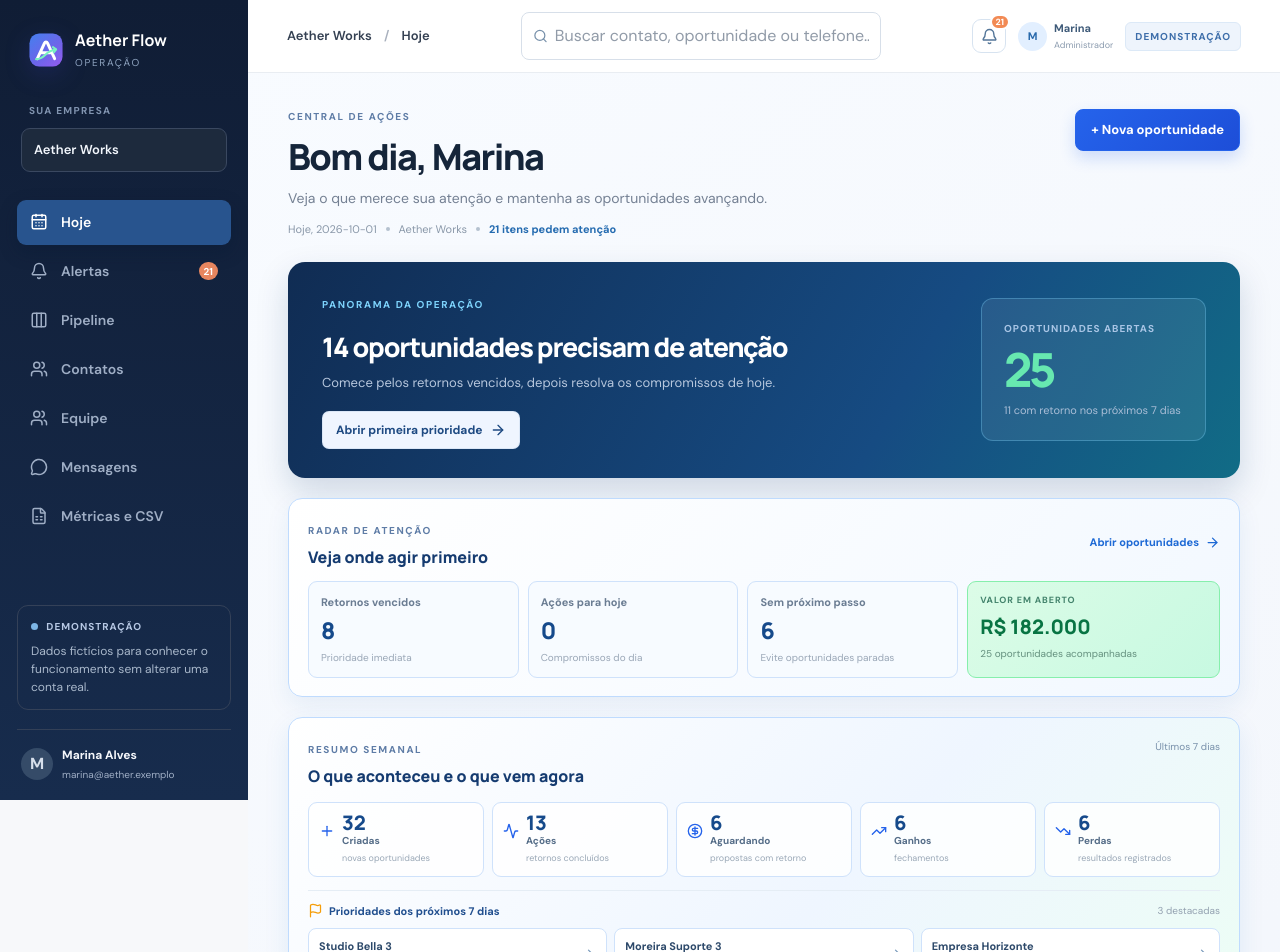
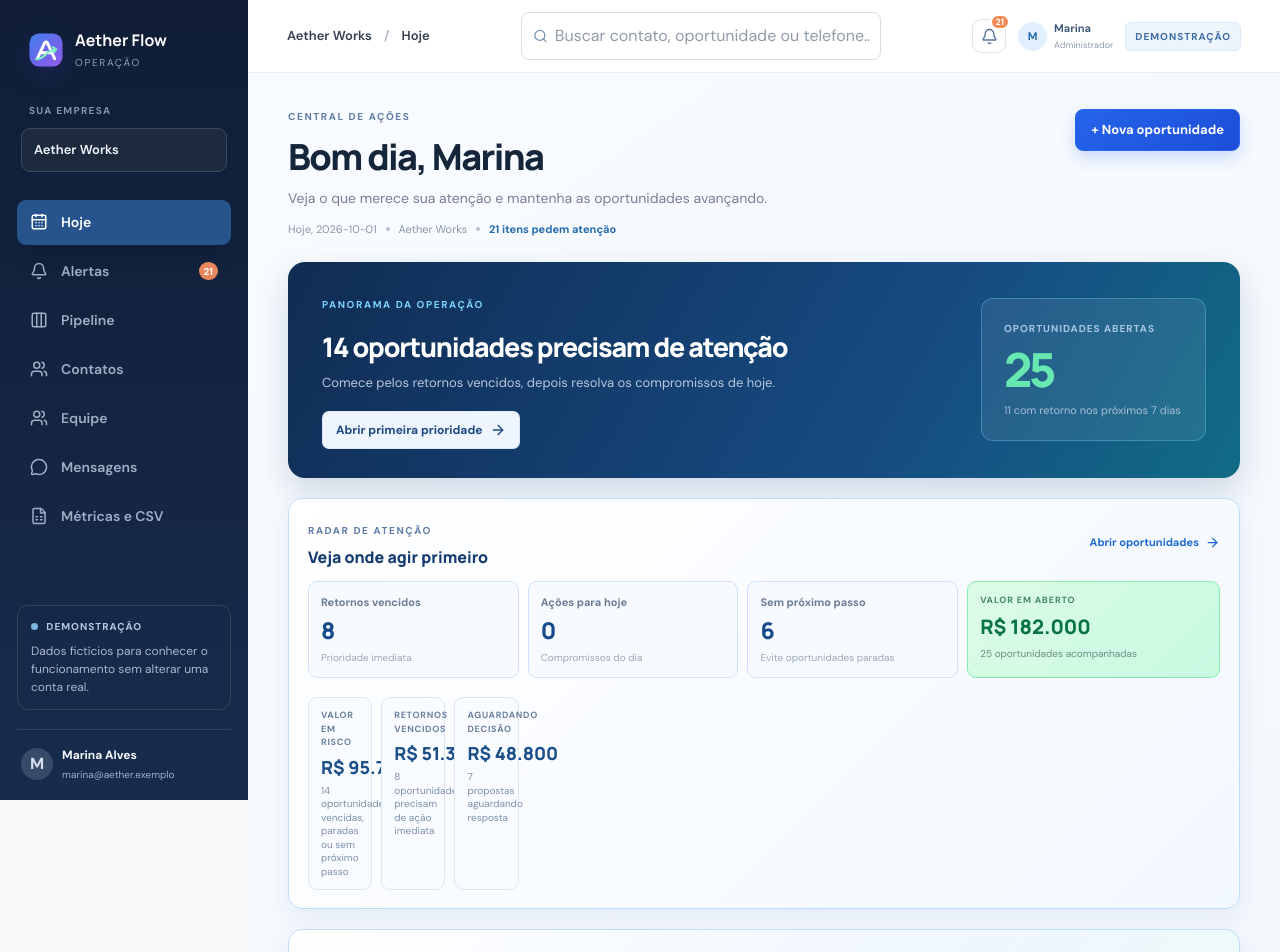
Before and after one commit to murilosuporte5-rgb/aether-flow, a Next.js app: page /demo in a window 1280 px wide. Shown: the top 952 px of the page. Built offline with nearby package versions, Linux system fonts and the light colour scheme.

Commit message:
Exibir risco comercial e corrigir âncoras da landing
Validações: npm run check, npm test (26), npm run build e Core acceptance 37069290986.

```diff
--- a/app/dashboard.tsx
+++ b/app/dashboard.tsx
@@ -69,6 +69,10 @@ export default function Dashboard({
     future = active.filter(
       (r) => r.next_action_at && dateKey(r.next_action_at) > today,
     );
+  const moneyFor = (items: Row[]) => items.reduce((sum, row) => sum + (row.estimated_value || 0), 0);
+  const stale = active.filter((r) => (daysSinceInteraction(r.last_interaction_at) ?? -1) >= STALE_THRESHOLDS.stale);
+  const riskRows = Array.from(new Set([...overdue, ...missing, ...stale]));
+  const proposalRows = active.filter((r) => /propost/i.test(r.stage_name) || r.next_action_type === "Aguardar cliente");
   const urgent = active
     .filter(
       (r) =>
@@ -133,7 +137,12 @@ export default function Dashboard({
           <button onClick={() => viewList("overdue")}><span>Retornos vencidos</span><strong>{overdue.length}</strong><small>Prioridade imediata</small></button>
           <button onClick={() => viewList("today")}><span>Ações para hoje</span><strong>{due.length}</strong><small>Compromissos do dia</small></button>
           <button onClick={() => viewList("none")}><span>Sem próximo passo</span><strong>{missing.length}</strong><small>Evite oportunidades paradas</small></button>
-          <div className="radar-cash"><span>VALOR EM ABERTO</span><strong>{money(active.reduce((sum, row) => sum + (row.estimated_value || 0), 0))}</strong><small>{active.length} oportunidades acompanhadas</small></div>
+          <div className="radar-cash"><span>VALOR EM ABERTO</span><strong>{money(moneyFor(active))}</strong><small>{active.length} oportunidades acompanhadas</small></div>
+        <div className="risk-strip" aria-label="Valores que pedem atenção">
+          <div><span>VALOR EM RISCO</span><strong>{money(moneyFor(riskRows))}</strong><small>{riskRows.length} oportunidades vencidas, paradas ou sem próximo passo</small></div>
+          <div><span>RETORNOS VENCIDOS</span><strong>{money(moneyFor(overdue))}</strong><small>{overdue.length} oportunidades precisam de ação imediata</small></div>
+          <div><span>AGUARDANDO DECISÃO</span><strong>{money(moneyFor(proposalRows))}</strong><small>{proposalRows.length} propostas aguardando resposta</small></div>
+        </div>
         </div>
       </section>
       <WeeklySummary data={data} rows={rows} open={open} />
--- a/app/landing-page.tsx
+++ b/app/landing-page.tsx
@@ -153,12 +153,12 @@ export default function LandingPage() {
         <div><strong>Fila de prioridades</strong><span>retornos ordenados por urgência</span></div><div><strong>Responsável definido</strong><span>em cada contato e oportunidade</span></div><div><strong>Histórico completo</strong><span>para entender cada atendimento</span></div><div><strong>Métricas e CSV</strong><span>para medir e mover sua base</span></div>
       </section>
 
-      <section className="landing-section landing-before-after" id="como-funciona">
+      <section className="landing-section landing-before-after" id="antes-depois">
         <div className="landing-section-heading"><span className="landing-eyebrow">O ANTES E O DEPOIS</span><h2>O que fica espalhado na cabeça vira uma próxima ação clara.</h2><p>A equipe não precisa adivinhar qual conversa vem primeiro. O sistema transforma o movimento comercial em uma fila que dá para acompanhar.</p></div>
         <div className="before-after-list">{beforeAfter.map((item) => <div className="before-after-row" key={item.before}><div className="before"><span>✕ &nbsp; ANTES</span><p>{item.before}</p></div><ArrowRight size={19} /><div className="after"><span>✓ &nbsp; DEPOIS</span><p>{item.after}</p></div></div>)}</div>
       </section>
 
-      <section className="landing-section landing-how" aria-labelledby="how-title">
+      <section className="landing-section landing-how" id="como-funciona" aria-labelledby="how-title">
         <div className="landing-section-heading"><span className="landing-eyebrow">COMO FUNCIONA</span><h2 id="how-title">É simples assim: 1, 2, 3.</h2><p>Do primeiro cadastro ao próximo retorno, sem transformar a operação em mais uma tarefa.</p></div>
         <div className="landing-step-grid">{steps.map(([number, title, text]) => <article key={number}><span className="step-number">{number}</span><h3>{title}</h3><p>{text}</p></article>)}</div>
       </section>
--- a/app/weekly-summary.tsx
+++ b/app/weekly-summary.tsx
@@ -14,12 +14,14 @@ export default function WeeklySummary({ data, rows, open }: Props) {
   const actions = data.history.filter((event) => event.event === "activity_completed" && recent(event.created_at)).length;
   const won = data.history.filter((event) => event.event === "won" && recent(event.created_at)).length;
   const lost = data.history.filter((event) => event.event === "lost" && recent(event.created_at)).length;
-  const proposals = rows.filter((row) => row.status === "open" && (/propost/i.test(row.stage_name) || row.next_action_type === "Aguardar cliente") && !!row.next_action_at).length;
+  const proposalRows = rows.filter((row) => row.status === "open" && (/propost/i.test(row.stage_name) || row.next_action_type === "Aguardar cliente") && !!row.next_action_at);
+  const proposals = proposalRows.length;
+  const proposalValue = proposalRows.reduce((sum, row) => sum + (row.estimated_value || 0), 0);
   const priorities = rows.filter((row) => row.status === "open" && (!row.next_action_at || Date.parse(row.next_action_at) <= end)).sort(comparePriority).slice(0, 3);
   const cards = [
     [Plus, "Criadas", created, "novas oportunidades"],
     [Activity, "Ações", actions, "retornos concluídos"],
-    [CircleDollarSign, "Aguardando", proposals, "propostas com retorno"],
+    [CircleDollarSign, "Aguardando", proposals, `${new Intl.NumberFormat("pt-BR", { style: "currency", currency: "BRL", maximumFractionDigits: 0 }).format(proposalValue)} em propostas`],
     [TrendingUp, "Ganhos", won, "fechamentos"],
     [TrendingDown, "Perdas", lost, "resultados registrados"],
   ] as const;
```
Also changed, not shown: app/globals.css.
